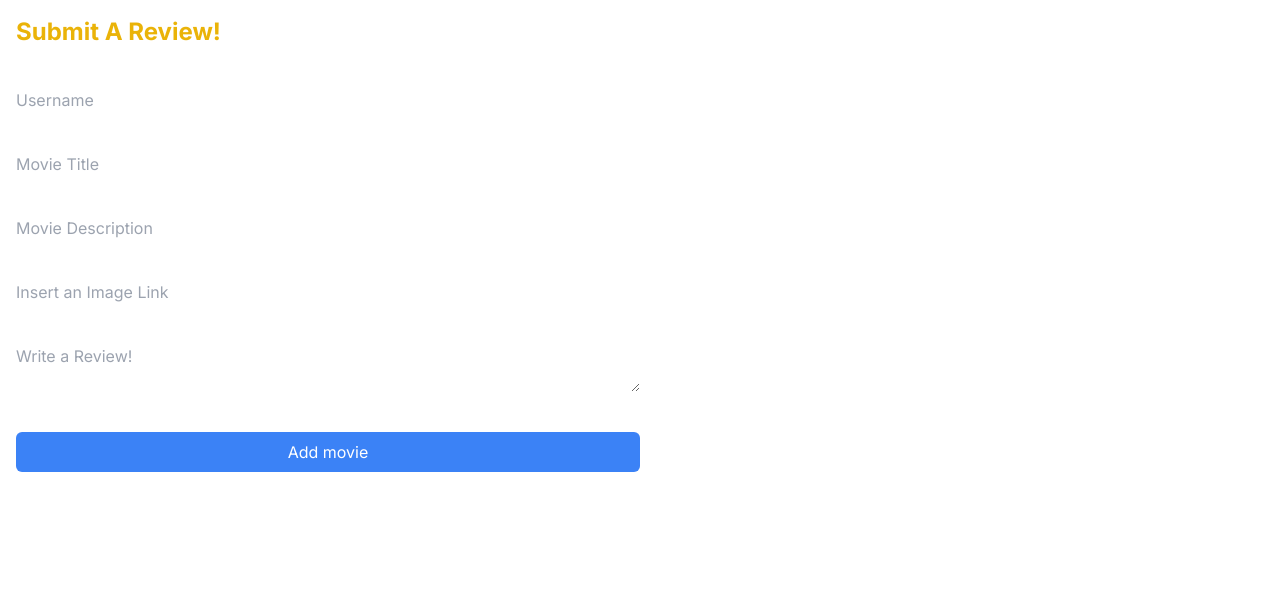
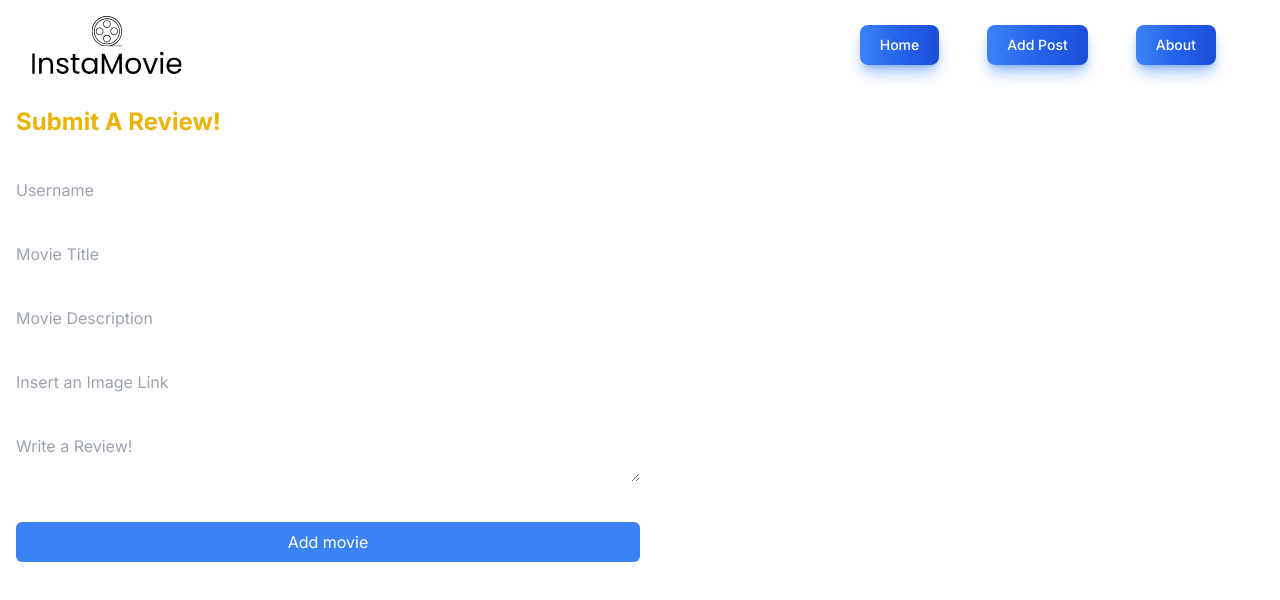
Before and after one commit to Magda-J/Social-Media-App, a Next.js app: page /add in a window 1280 px wide. Shown: the top 600 px of the page. Built offline with nearby package versions, Linux system fonts and the light colour scheme.

Commit message:
first ver of Nav

```diff
--- a/app/layout.js
+++ b/app/layout.js
@@ -1,5 +1,6 @@
 import { Inter } from 'next/font/google'
 import './globals.css'
+import Nav from '@/components/Nav';
 
 const inter = Inter({ subsets: ['latin'] })
 
@@ -11,7 +12,10 @@ export const metadata = {
 export default function RootLayout({ children }) {
   return (
     <html lang="en">
-      <body className={inter.className}>{children}</body>
+      <body className={inter.className}>
+        <Nav />
+        {children}
+        </body>
     </html>
   )
 }
--- /dev/null
+++ b/components/Nav.jsx
@@ -0,0 +1,98 @@
+"use client";
+import Link from 'next/link';
+import Image from 'next/image';
+import { useState, useEffect } from 'react';
+
+const Nav = () => {
+
+
+const [toggleDropdown, setToggleDropdown] = useState(false);
+
+  return (
+    <nav className='relative px-4 py-4 flex justify-between items-center'>
+      <a className='flex flex-center ml-4'>
+    <Link href='/'>
+      <Image
+        src='/assets/images/logo1.svg'
+        width={150}
+        height={150}
+        alt='logo'
+        className='object-contain'
+      />
+    </Link>
+     </a>
+
+    <div className='sm:flex hidden mt-2 mr-10'>
+      <div className='flex gap-3 md:gap-10'>
+      <a>
+      <Link href='/'>
+      <button className='text-white bg-gradient-to-r from-blue-500 via-blue-600 to-blue-700 hover:bg-gradient-to-br focus:ring-4 focus:outline-none focus:ring-blue-300 dark:focus:ring-blue-800 shadow-lg shadow-blue-500/50 dark:shadow-lg dark:shadow-blue-800/80 font-medium rounded-lg text-sm px-5 py-2.5 text-center me-2 mb-2' href='/'>Home</button>
+      </Link>
+      </a>
+      <a>
+      <Link href='/add'>
+      <button className='text-white bg-gradient-to-r from-blue-500 via-blue-600 to-blue-700 hover:bg-gradient-to-br focus:ring-4 focus:outline-none focus:ring-blue-300 dark:focus:ring-blue-800 shadow-lg shadow-blue-500/50 dark:shadow-lg dark:shadow-blue-800/80 font-medium rounded-lg text-sm px-5 py-2.5 text-center me-2 mb-2' href='/add'>Add Post</button>
+      </Link>
+      </a>
+      <a>
+      <Link href='/'>
+      <button className='text-white bg-gradient-to-r from-blue-500 via-blue-600 to-blue-700 hover:bg-gradient-to-br focus:ring-4 focus:outline-none focus:ring-blue-300 dark:focus:ring-blue-800 shadow-lg shadow-blue-500/50 dark:shadow-lg dark:shadow-blue-800/80 font-medium rounded-lg text-sm px-5 py-2.5 text-center me-2 mb-2' href='/'>About</button>
+      </Link>
+      </a>
+
+    </div>
+    </div>
+
+{/* {mobile menu} */}
+
+<div className='sm:hidden flex relative'>
+  <div className='flex p-4 ml-10'>
+ <Image
+        src='/assets/images/logo2.svg'
+        width={40}
+        height={40}
+        alt='logo2'
+        className='object-contain'
+        onClick={() => setToggleDropdown((prev)=>!prev)}
+
+      />
+
+{toggleDropdown && (
+  <div className='dropdown flex flex-col gap-5'>
+<Link href='/'
+className='dropdown_link'
+onClick={() => setToggleDropdown
+(false)}
+>
+ Home
+ </Link>
+ <Link href='/add'
+className='dropdown_link'
+onClick={() => setToggleDropdown
+(false)}
+>
+ Add Post
+ </Link>
+ <Link href='/'
+className='dropdown_link'
+onClick={() => setToggleDropdown
+(false)}
+>
+ About
+ </Link>
+
+ </div>
+)}
+
+</div>
+
+</div>
+
+
+
+
+{/* {mobile menu} */}
+  </nav>
+  )
+}
+export default Nav
```
Also changed, not shown: public/assets/images/logo1.svg (added), public/assets/images/logo2.svg (added).
